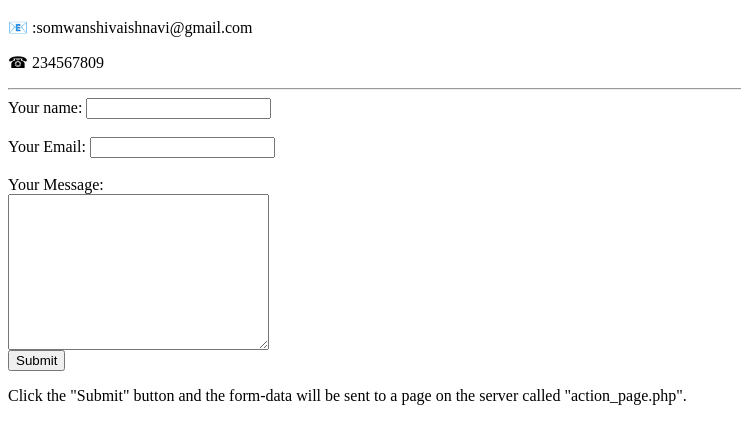
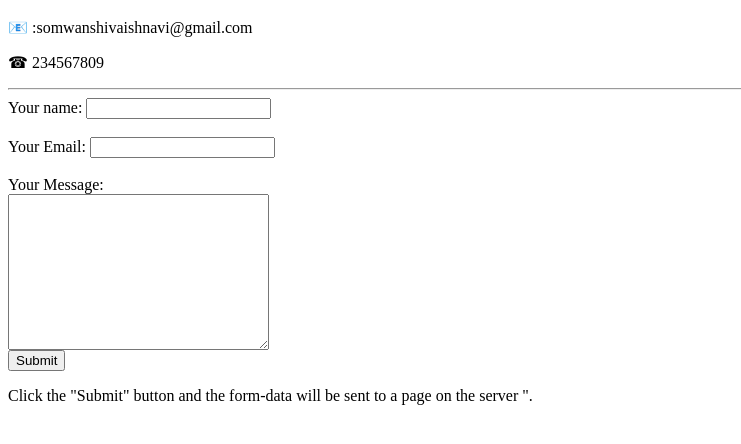
Before and after one commit to vaishu1023/MyProje, a plain HTML site: page contact.html in a window 1280 px wide. Shown: the part 48-492 px from the top of the page, without its empty margins (0-741 px from the left). Drawn offline with Linux system fonts and the light colour scheme.

Commit message:
Update contact.html

```diff
--- a/contact.html
+++ b/contact.html
@@ -16,7 +16,7 @@ enctype="text/plain">
 </form>
 <p>Click the "Submit" button and the form-data will be sent to a page on
 the
-server called "action_page.php".</p>
+server ".</p>
 </form>
 </body>
 </html>
```
